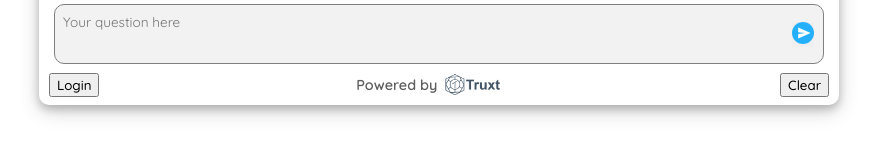
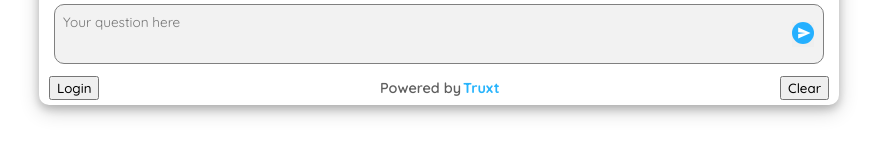
Before and after one commit to prathamsaxen/truxt-client-instance-dev, a React (Create React App) app: page / in a window 1280 px wide. Both pictures are taken after a click on the button "Auth Card". Shown: the part 545-700 px from the top of the page, without its empty margins (201-1078 px from the left). Built offline with nearby package versions, Linux system fonts and the light colour scheme; no server answers.

Commit message:
Anchor Implemented

```diff
--- a/src/Components/Footer/AuthFooter.jsx
+++ b/src/Components/Footer/AuthFooter.jsx
@@ -1,6 +1,6 @@
 import React from "react";
 import "./Footer.css";
-import truxtHD from "../../Assets/truxtHD.png";
+import truxtHD from "../../Assets/truxt-icon.png";
 
 const AuthFooter = ({ handleClear, handleLoginShow, userName }) => {
   return (
@@ -11,7 +11,8 @@ const AuthFooter = ({ handleClear, handleLoginShow, userName }) => {
 
       <p>
         Powered by
-        <img src={truxtHD} alt="logo" className="footer-logo" />
+        <a href="http://dev.truxt.xyz/">Truxt</a>
+        {/* <img src={truxtHD} alt="logo" className="footer-logo"/> */}
       </p>
       <button className="class-button" onClick={handleClear}>
         Clear
--- a/src/Components/Footer/Footer.css
+++ b/src/Components/Footer/Footer.css
@@ -7,8 +7,15 @@
     align-items: center;
     p{
         color: #5e5e5e;
-        display: flex;
-        align-items: center;
+        a{
+            margin-left: 2px;
+            text-decoration: none;
+            color: #28b4fc;
+            font-weight: 800;
+        }
+        a:hover{
+            text-decoration: underline;
+        }
     }
 }
 
--- a/src/Components/Footer/Footer.jsx
+++ b/src/Components/Footer/Footer.jsx
@@ -1,14 +1,18 @@
 import React from "react";
 import "./Footer.css";
-import truxtHD from "../../Assets/truxtHD.png"
+import truxtHD from "../../Assets/truxtHD.png";
 
-const Footer = ({handleClear}) => {
+const Footer = ({ handleClear }) => {
   return (
     <div className="footer">
-      <p>Powered by
-        <img src={truxtHD} alt="logo" className="footer-logo"/>
+      <p>
+        Powered by
+        <a href="http://dev.truxt.xyz/">Truxt</a>
+        {/* <img src={truxtHD} alt="logo" className="footer-logo"/> */}
       </p>
-      <button className="class-button" onClick={handleClear}>Clear</button>
+      <button className="class-button" onClick={handleClear}>
+        Clear
+      </button>
     </div>
   );
 };
```
Also changed, not shown: src/Assets/truxt-icon.png (added).
